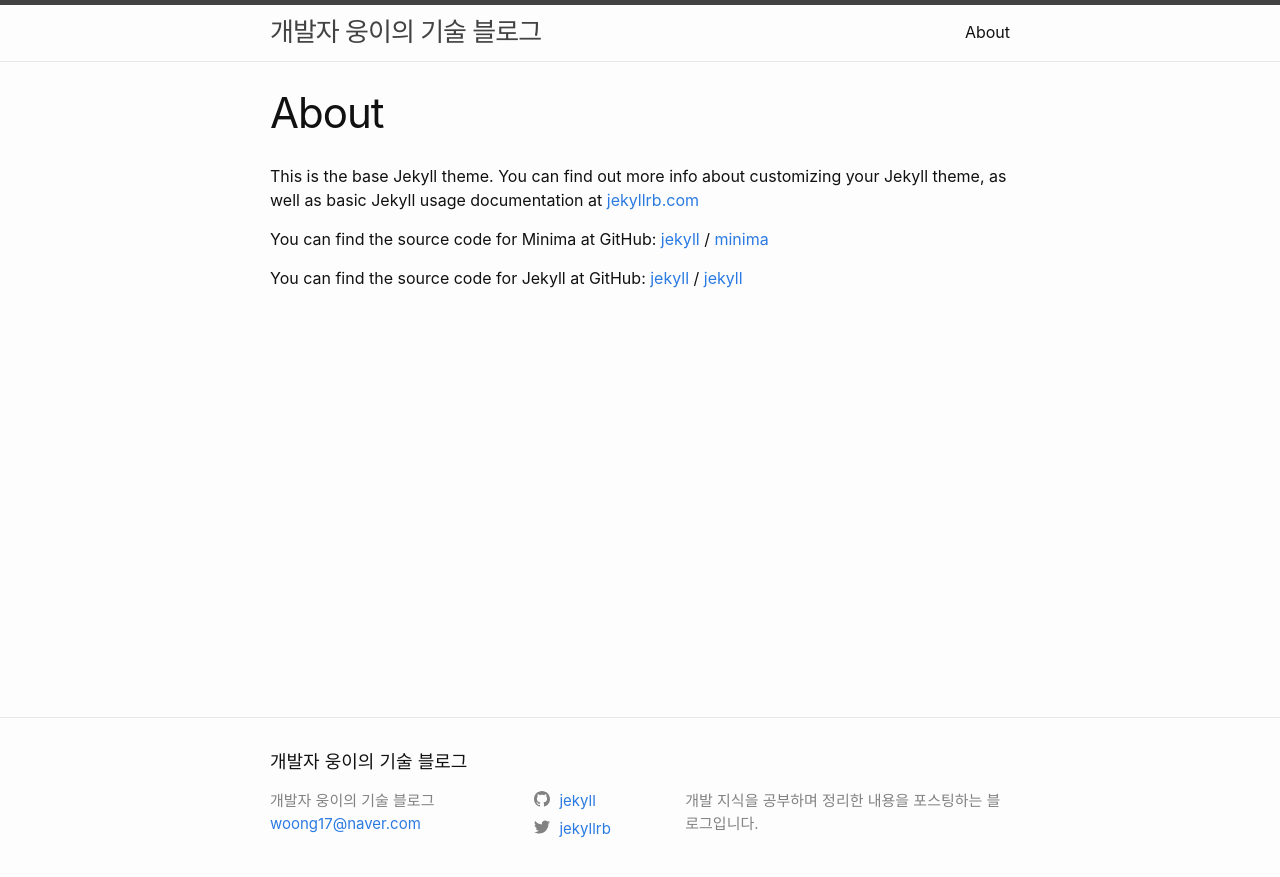
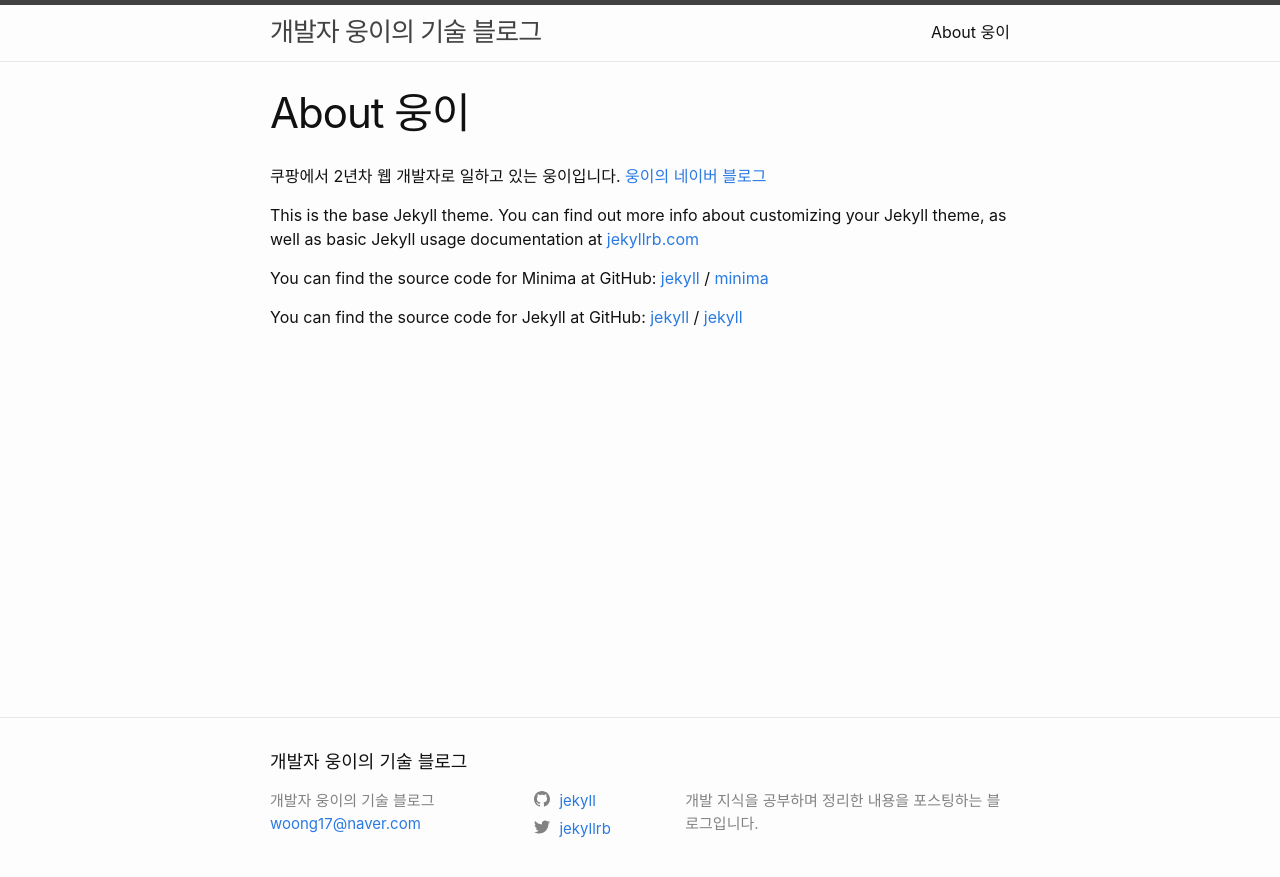
Before and after one commit to WoongE/woonge.github.io, a Jekyll site: the page built from about.md, in a window 1280 px wide. Shown: the top 877 px of the page. Built offline with Jekyll 4.4.1, drawn with Linux system fonts in a browser that asks for light colours.

Commit message:
modifying about page

```diff
--- a/about.md
+++ b/about.md
@@ -1,8 +1,11 @@
 ---
 layout: page
-title: About
+title: About 웅이
 permalink: /about/
 ---
+
+쿠팡에서 2년차 웹 개발자로 일하고 있는 웅이입니다.
+[웅이의 네이버 블로그](https://blog.naver.com/woong17)
 
 This is the base Jekyll theme. You can find out more info about customizing your Jekyll theme, as well as basic Jekyll usage documentation at [jekyllrb.com](https://jekyllrb.com/)
 
```
